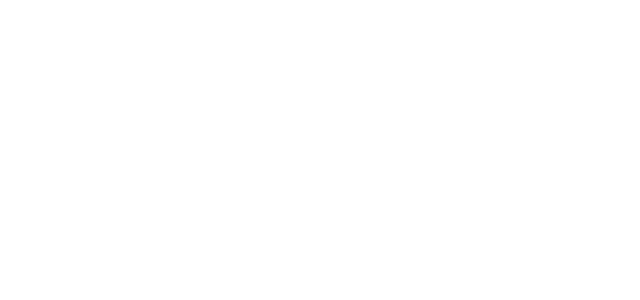
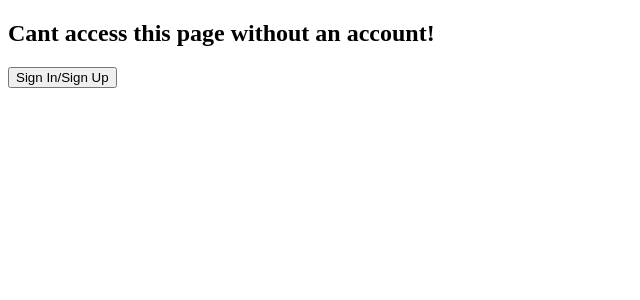
Before and after one commit to Mihailob5017/mk-trader, a React (Create React App) app in the folder client/: page /add in a window 1280 px wide. Shown: the top 300 px of the page, without its empty margins (0-640 px from the left). Built offline with nearby package versions, Linux system fonts and the light colour scheme.

Commit message:
finished the redirect HOC

```diff
--- a/client/src/App.js
+++ b/client/src/App.js
@@ -9,9 +9,12 @@
 //  Pages
 import StartPage from './pages/start/start-page.container';
 import SignPage from './pages/sign/sign-page.container';
+import AddPage from './pages/add/add-page';
+import ProfilePage from './pages/profile/profile-page';
 
 //  Componentes
 import RedirectComponent from './components/redirect/redirect-container.component';
+import HomePage from './pages/home/home-page';
 
 const App = ({ getTokenFromStorage, getToken, hasToken }) => {
   useEffect(() => {
@@ -23,23 +26,43 @@
       {/* Header Component */}
       <Switch>
         <Route exact path="/" component={StartPage} />
+        <Route path="/home" component={HomePage} />
         <Route
-          path="/test"
+          exact
+          path="/profile"
           render={() =>
-            hasToken ? <h2>Welcome to the page</h2> : <RedirectComponent />
+            hasToken ? (
+              <ProfilePage />
+            ) : (
+              <RedirectComponent
+                to="/sign"
+                message="Cant access this page without an account!"
+              />
+            )
           }
         />
-        {/* /home ---> home page */}
-        {/* /profile ---> profile page */}
-        {/* /add ---> add page */}
+        <Route
+          exact
+          path="/add"
+          render={() =>
+            hasToken ? (
+              <AddPage />
+            ) : (
+              <RedirectComponent
+                to="/sign"
+                message="Cant access this page without an account!"
+              />
+            )
+          }
+        />
         <Route exact path="/sign" component={SignPage} />
       </Switch>
     </>
   );
 };
 
-const mapDispatchToProps = dispatch => ({
-  getTokenFromStorage: () => dispatch(getTokenFromStorage())
+const mapDispatchToProps = (dispatch) => ({
+  getTokenFromStorage: () => dispatch(getTokenFromStorage()),
 });
 const mapStateToProps = createStructuredSelector({ hasToken, getToken });
 
--- a/client/src/components/redirect/redirect-container.component.js
+++ b/client/src/components/redirect/redirect-container.component.js
@@ -1,18 +1,18 @@
 import React, { useState } from 'react';
 import { Redirect } from 'react-router-dom';
+import RedirectChild from './redirect.component';
 
-const RedirectComponent = () => {
+const RedirectComponent = ({ to, message }) => {
   const [isRedirecting, setRedirect] = useState(false);
 
   return (
     <>
       {isRedirecting ? (
-        <Redirect to="/sign" />
+        <Redirect to={to} />
       ) : (
-        <div>
-          <h1>Cant go here,click to redirect</h1>
-          <button onClick={() => setRedirect(true)}>click</button>
-        </div>
+        <RedirectChild handleClick={() => setRedirect(true)}>
+          {message}
+        </RedirectChild>
       )}
     </>
   );
--- a/client/src/components/redirect/redirect.component.js
+++ b/client/src/components/redirect/redirect.component.js
@@ -0,0 +1,15 @@
+import React from 'react';
+import './redirect.style.scss';
+
+const Redirect = ({ handleClick, children }) => {
+  return (
+    <div className="redirect-container">
+      <h2 className="redirect-text">{children}</h2>
+      <button className="redirect-btn" onClick={handleClick}>
+        Sign In/Sign Up
+      </button>
+    </div>
+  );
+};
+
+export default Redirect;
```
